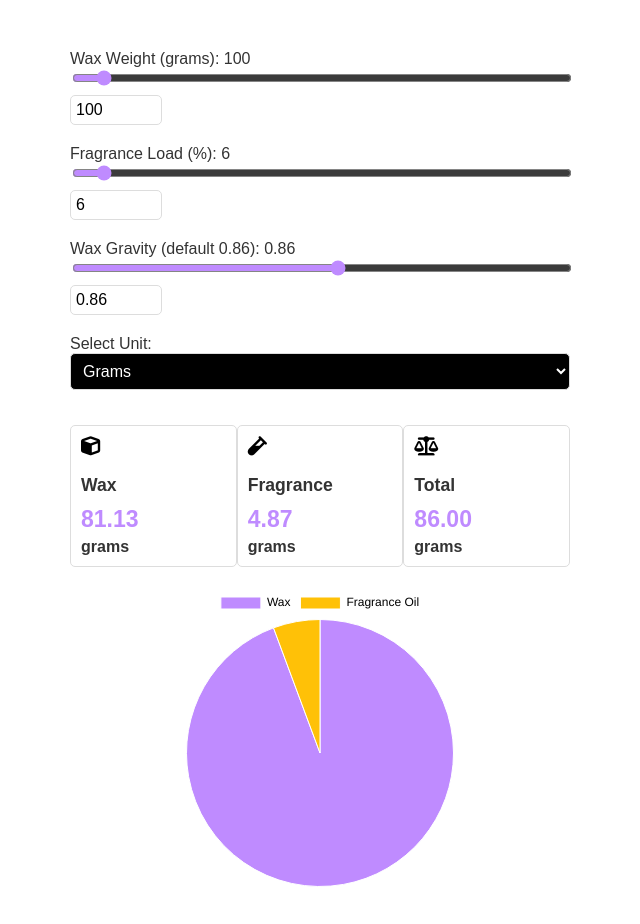
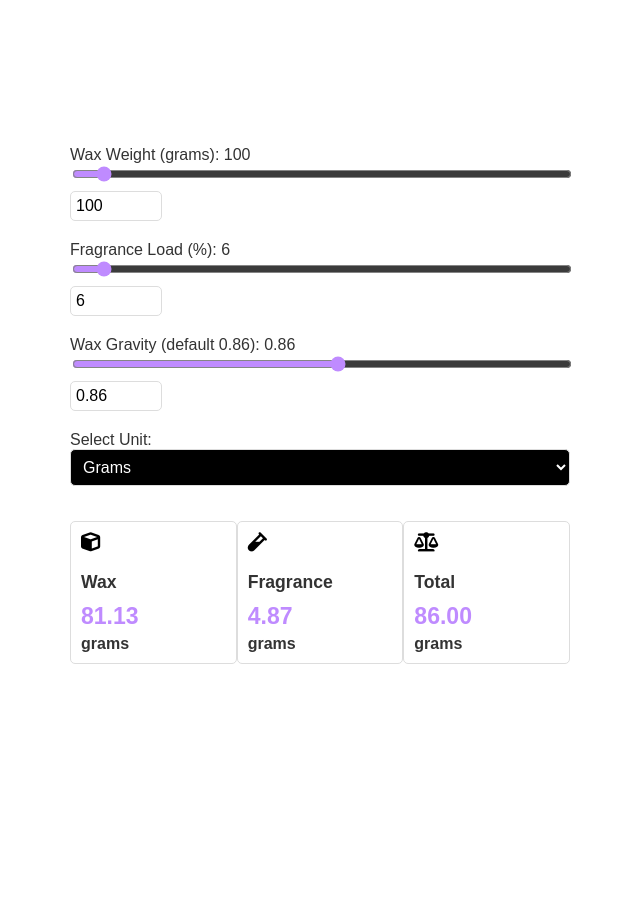
Before and after one commit to usaidkhanovic/candle-fragrance-calculator, a plain HTML site: page index.html in a window 1280 px wide. Shown: the whole page, without its empty margins (320-960 px from the left). After the commit the page ends 800 px from the top, so only its background shows below. Drawn offline with nearby package versions, Linux system fonts and the light colour scheme.

Commit message:
index.html

```diff
--- a/index.html
+++ b/index.html
@@ -14,7 +14,7 @@
             background-color: #FFFFFF;
             padding: 20px;
             margin: 0;
-            color: #000000; /* Changed text color to black for visibility */
+            color: #000000;
             min-height: 100vh;
             box-sizing: border-box;
         }
@@ -50,7 +50,7 @@
 
         input[type="range"] {
             width: 100%;
-            accent-color: #BF8BFF; /* Updated slider color */
+            accent-color: #BF8BFF;
         }
 
         input[type="number"] {
@@ -92,8 +92,8 @@
             width: 30%;
             padding: 10px;
             position: relative;
-            border: 0.5px solid #ddd; /* Added border */
-            border-radius: 5px; /* Optional: Rounded corners for aesthetics */
+            border: 0.5px solid #ddd;
+            border-radius: 5px;
         }
 
         .result-item i {
@@ -111,7 +111,7 @@
         }
 
         .result-number {
-            color: #BF8BFF; /* Updated results number color */
+            color: #BF8BFF;
             font-weight: bold;
             font-size: 1.2em;
             margin-top: 10px;
@@ -120,22 +120,9 @@
         .unit-label {
             font-size: 1em;
             color: #333333;
-            text-align: left; /* Left align the unit label */
-            margin-top: 5px; /* Add some space above the unit label */
-            font-weight: 600; /* Increase the weight of the unit label */
-        }
-
-        #chartContainer {
-            margin-top: 20px;
-            width: 80%; /* Smaller size */
-            max-width: 300px;
-            margin-left: auto;
-            margin-right: auto;
-        }
-
-        canvas {
-            max-width: 100%;
-            height: auto;
+            text-align: left;
+            margin-top: 5px;
+            font-weight: 600;
         }
 
         @media (max-width: 600px) {
@@ -148,15 +135,12 @@
             }
 
             .result-item {
-                width: 100%; /* Each item takes full width on mobile */
-                margin-bottom: 10px; /* Add some space between each item */
+                width: 100%;
+                margin-bottom: 10px;
             }
         }
     </style>
-    <script src="https://cdn.jsdelivr.net/npm/chart.js"></script>
     <script>
-        let updateChartTimeout;
-
         window.onload = function () {
             calculate(); // Call calculate to display initial values
         }
@@ -226,49 +210,15 @@
             document.getElementById('fragranceAmount').innerHTML = `<span class="result-number">${fragranceOilWeight.toFixed(2)}</span>`;
             document.getElementById('totalWeight').innerHTML = `<span class="result-number">${totalWeight.toFixed(2)}</span>`;
 
-            // Move the unit labels under the results
             document.getElementById('waxWeightUnit').innerHTML = unitLabel;
             document.getElementById('fragranceUnit').innerHTML = unitLabel;
             document.getElementById('totalWeightUnit').innerHTML = unitLabel;
-
-            clearTimeout(updateChartTimeout);
-            updateChartTimeout = setTimeout(() => updateChart(adjustedWaxWeight, fragranceOilWeight), 200);
-        }
-
-        function updateChart(waxWeight, fragranceWeight) {
-            let ctx = document.getElementById('myChart').getContext('2d');
-            if (window.myPieChart) {
-                window.myPieChart.destroy();
-            }
-            window.myPieChart = new Chart(ctx, {
-                type: 'pie',
-                data: {
-                    labels: ['Wax', 'Fragrance Oil'],
-                    datasets: [{
-                        data: [waxWeight, fragranceWeight],
-                        backgroundColor: ['#BF8BFF', '#ffc107'], /* Updated chart main color */
-                        borderColor: ['#ffffff', '#ffffff'],
-                        borderWidth: 1
-                    }]
-                },
-                options: {
-                    responsive: true,
-                    plugins: {
-                        legend: {
-                            position: 'top',
-                            labels: {
-                                color: '#000'
-                            }
-                        }
-                    }
-                }
-            });
         }
     </script>
 </head>
 <body>
     <div class="calculator">
-                <div class="slider-container">
+        <div class="slider-container">
             <label for="waxWeight" aria-label="Wax Weight">Wax Weight (grams): <span id="waxWeightValue" class="value-display">100</span></label>
             <input type="range" id="waxWeight" min="1" max="2000" value="100" oninput="updateValueDisplay('waxWeight', 'waxWeightValue')">
             <input type="number" id="waxWeightInput" value="100" min="1" max="2000" oninput="updateSlider('waxWeight', 'waxWeightInput')">
@@ -313,10 +263,6 @@
                 <div id="totalWeightUnit" class="unit-label">grams</div>
             </div>
         </div>
-
-        <div id="chartContainer">
-            <canvas id="myChart"></canvas>
-        </div>
     </div>
 </body>
 </html>
```
